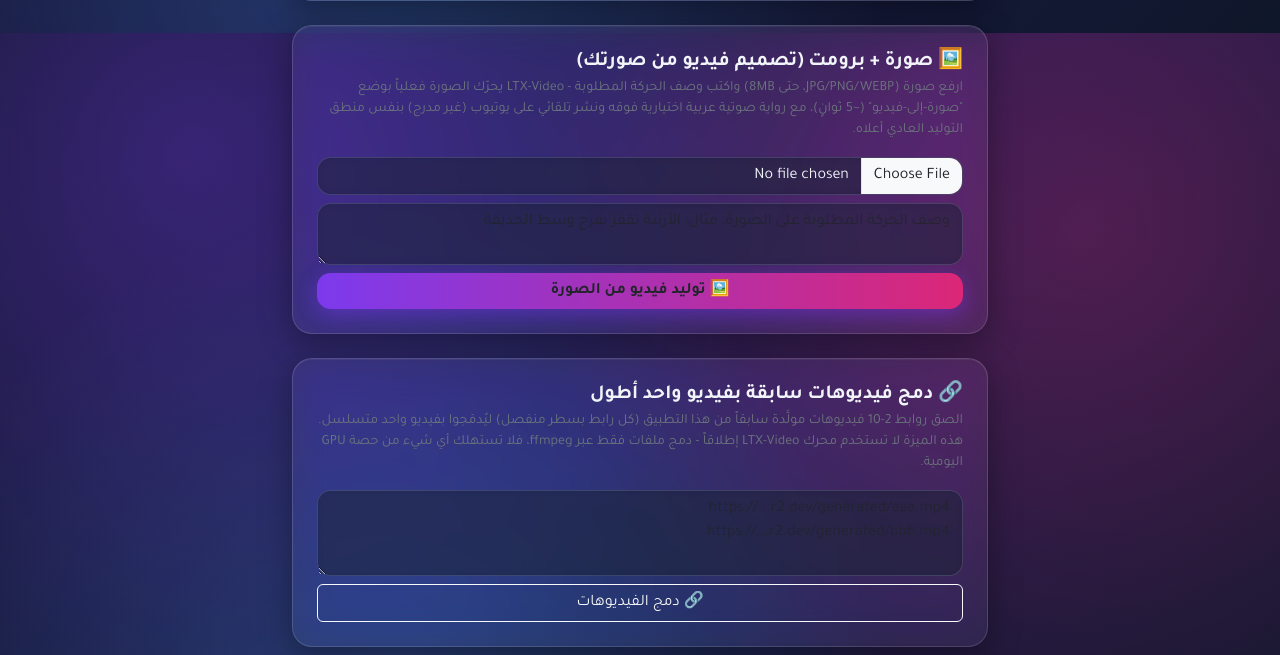
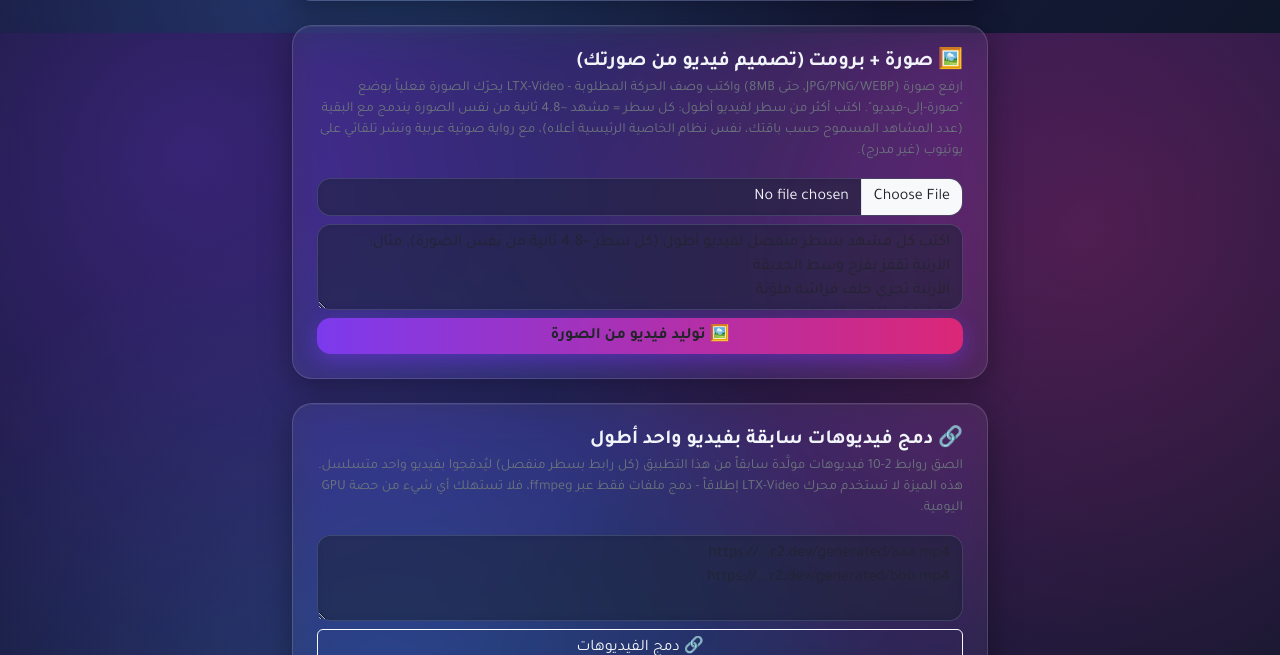
Before and after one commit to ali1065582-bit/cartoon-video-app, a FastAPI app: template templates/index.html in a window 1280 px wide. Shown: the part 767-1422 px from the top of the page. Run offline with FastAPI, Linux system fonts and the light colour scheme; the template is opened without the code that fills it, so the values that code supplies are empty; some libraries are stand-ins or nearby versions.

Commit message:
feat: multi-line prompt UI for longer image-to-video

```diff
--- a/templates/index.html
+++ b/templates/index.html
@@ -163,12 +163,16 @@
     <h5 class="fw-bold mb-1">🖼️ صورة + برومت (تصميم فيديو من صورتك)</h5>
     <p class="text-secondary small mb-3">
       ارفع صورة (JPG/PNG/WEBP، حتى 8MB) واكتب وصف الحركة المطلوبة - LTX-Video
-      يحرّك الصورة فعلياً بوضع "صورة-إلى-فيديو" (~5 ثوانٍ)، مع رواية صوتية
-      عربية اختيارية فوقه ونشر تلقائي على يوتيوب (غير مدرج) بنفس منطق التوليد
-      العادي أعلاه.
+      يحرّك الصورة فعلياً بوضع "صورة-إلى-فيديو". اكتب أكثر من سطر لفيديو أطول:
+      كل سطر = مشهد ~4.8 ثانية من نفس الصورة يندمج مع البقية (عدد المشاهد
+      المسموح حسب باقتك، نفس نظام الخاصية الرئيسية أعلاه)، مع رواية صوتية
+      عربية ونشر تلقائي على يوتيوب (غير مدرج).
     </p>
     <input type="file" id="imageUploadInput" class="form-control mb-2" accept="image/png,image/jpeg,image/webp">
-    <textarea id="imagePromptInput" class="form-control mb-2" rows="2" placeholder="وصف الحركة المطلوبة على الصورة، مثال: الأرنبة تقفز بفرح وسط الحديقة"></textarea>
+    <textarea id="imagePromptInput" class="form-control mb-2" rows="3" placeholder="اكتب كل مشهد بسطر منفصل لفيديو أطول (كل سطر ~4.8 ثانية من نفس الصورة)، مثال:
+الأرنبة تقفز بفرح وسط الحديقة
+الأرنبة تجري خلف فراشة ملوّنة
+الأرنبة تستلقي وتضحك"></textarea>
     <!-- ملاحظة: خيار "الوجه يتكلم فعلياً" (Wav2Lip) مخفي مؤقتاً من الواجهة لأن
          مساحة manavisrani07/gradio-lipsync-wav2lip المجانية على Hugging Face معطلة
          حالياً (AppError من السيرفر نفسه)، وكل البدائل المجانية الأخرى إما متوقفة
@@ -392,6 +396,7 @@
       form.append('prompt', prompt);
       form.append('voice', voiceSelect.value);
       form.append('talking_mode', 'false'); // مؤقتاً معطّل من الواجهة، راجع الملاحظة أعلاه
+      form.append('quality', userQualityTier); // نفس جودة/عدد مشاهد باقة المستخدم في الخاصية الرئيسية
 
       const res = await fetch('/api/generate-image-video', { method: 'POST', body: form });
       const data = await res.json();
@@ -414,7 +419,10 @@
       const modeNote = data.talking_mode
         ? 'مع مزامنة شفاه حقيقية (Wav2Lip) 👄'
         : 'عبر LTX-Video';
-      setImageStatus(`✅ تم توليد الفيديو من الصورة فعلياً ${modeNote}، ${narrationNote}.`, 'success');
+      const sceneNote = data.scene_count > 1
+        ? ` - ${data.scene_count} مشاهد مدمجة (~${data.scene_duration_seconds} ثانية إجمالاً)`
+        : '';
+      setImageStatus(`✅ تم توليد الفيديو من الصورة فعلياً ${modeNote}${sceneNote}، ${narrationNote}.`, 'success');
 
       if (data.youtube_publish_status === 'published' && data.youtube_url) {
         imageVideoStatusBox.innerHTML += ` <br>📺 نُشر تلقائياً على يوتيوب (غير مدرج): `
```
